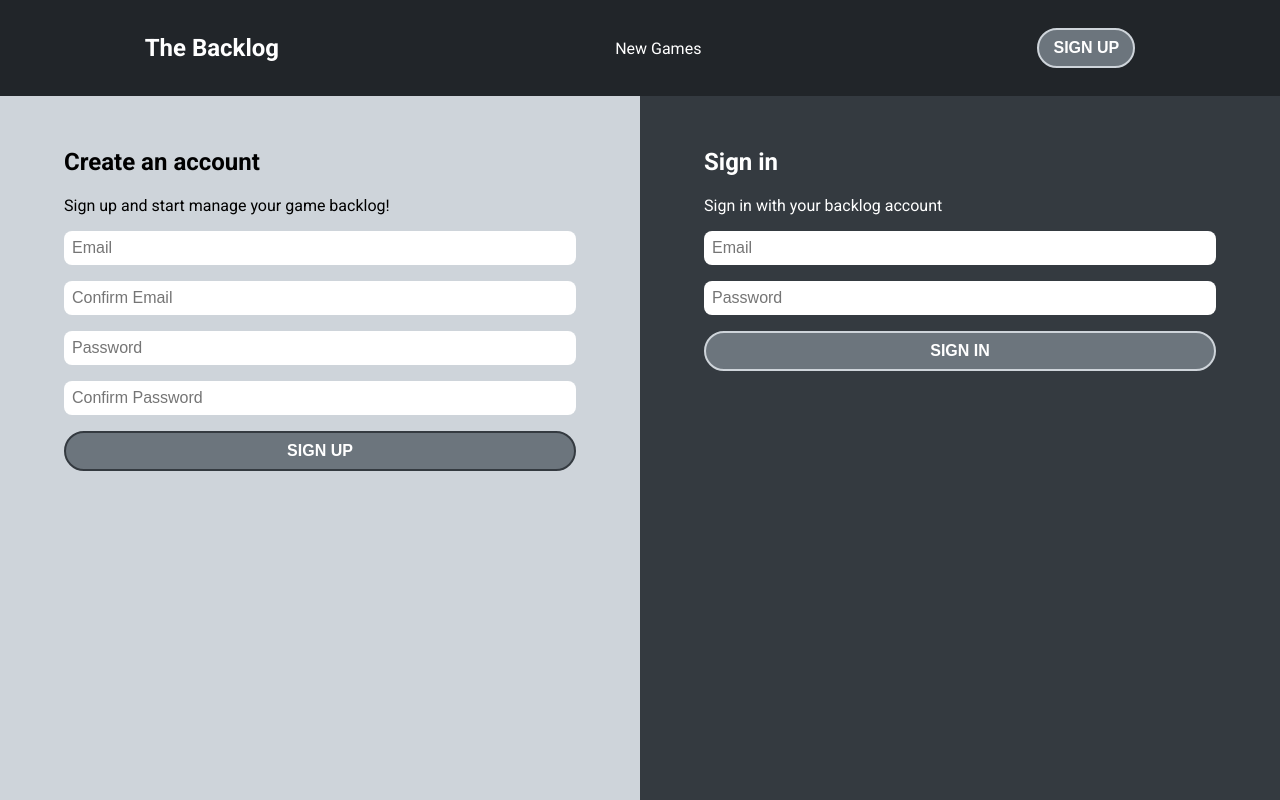
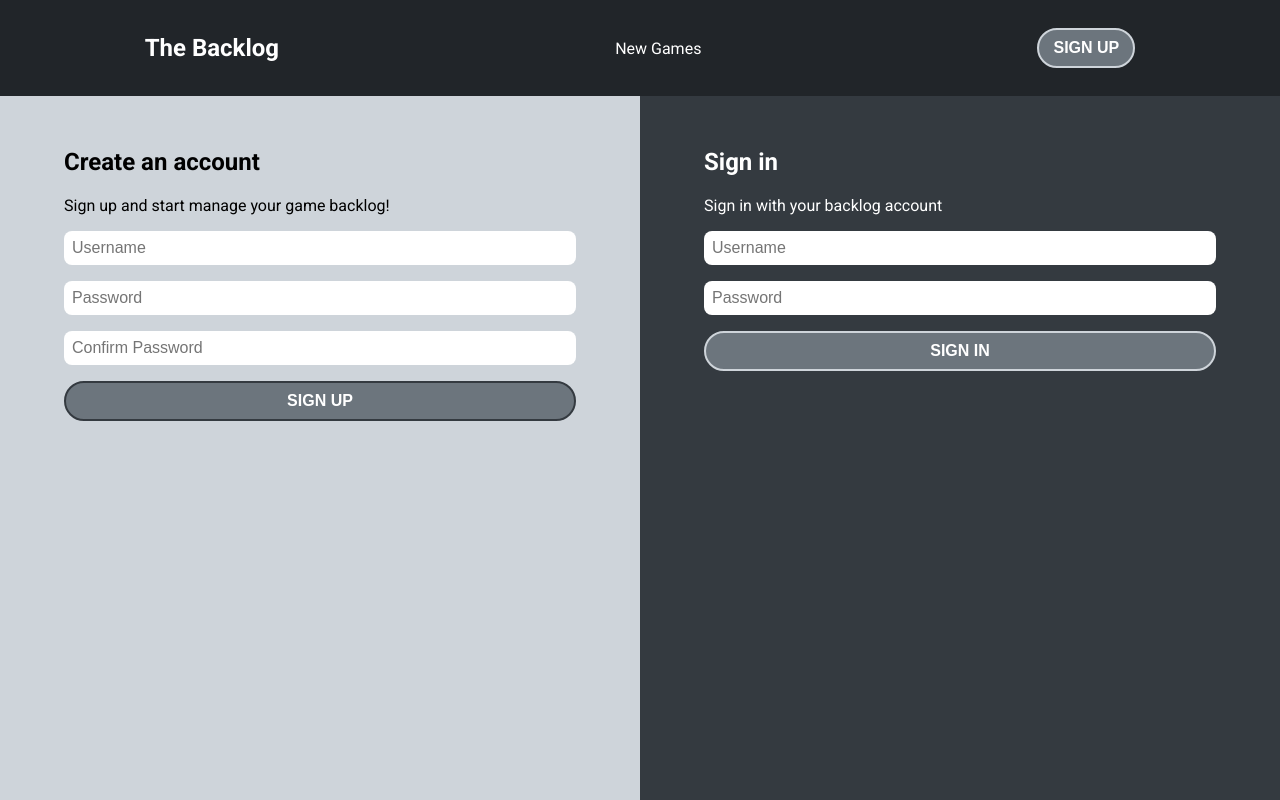
Before and after one commit to tommicasti/TheBacklog, a React (Create React App) app in the folder frontend/: page /signup in a window 1280 px wide. Built offline with nearby package versions, Linux system fonts and the light colour scheme.

Commit message:
Change from email to username as method for signup/in

```diff
--- a/frontend/src/components/Login.tsx
+++ b/frontend/src/components/Login.tsx
@@ -16,7 +16,7 @@ export default function Login() {
                     'Content-Type': 'application/json',
                 },
                 body: JSON.stringify({
-                    Username: (e.target as HTMLFormElement).emailSignIn.value,
+                    Username: (e.target as HTMLFormElement).usernameSignIn.value,
                     Password: (e.target as HTMLFormElement).passwordSignIn.value,
                 }),
             });
@@ -36,7 +36,7 @@ export default function Login() {
             <h2>Sign in</h2>
             <p>Sign in with your backlog account</p>
             <form id="signin-form" className="form" onSubmit={e => loginUser(e)}>
-                <input type="email" name="emailSignIn" placeholder="Email" required />
+                <input type="text" name="usernameSignIn" placeholder="Username" required />
                 <input type="password" name="passwordSignIn" placeholder="Password" required />
                 <button type="submit" className="standard-button"><span>Sign In</span></button>
             </form>
--- a/frontend/src/components/Register.tsx
+++ b/frontend/src/components/Register.tsx
@@ -27,19 +27,14 @@ export default function Register() {
 
     const validateForm = (e: React.FormEvent) => {
         e.preventDefault();
-        const email = (e.target as HTMLFormElement).emailSignUp.value;
-        const confirmEmail = (e.target as HTMLFormElement).confirmEmail.value;
+        const username = (e.target as HTMLFormElement).usernameSignUp.value;
         const password = (e.target as HTMLFormElement).passwordSignUp.value;
         const confirmPassword = (e.target as HTMLFormElement).confirmPassword.value;
 
-        if(email === confirmEmail){
-            if(password === confirmPassword){
-                registerUser(email, password)
-            }else{
-                alert("Passwords don't match");
-            }
+        if(password === confirmPassword){
+            registerUser(username, password)
         }else{
-            alert("Emails don't match");
+            alert("Passwords don't match");
         }
     }
 
@@ -48,8 +43,7 @@ export default function Register() {
             <h2>Create an account</h2>
             <p>Sign up and start manage your game backlog!</p>
             <form id="signup-form" className="form" onSubmit={e => validateForm(e)}>
-                <input type="email" name="emailSignUp" placeholder="Email" required />
-                <input type="email" name="confirmEmail" placeholder="Confirm Email" required />
+                <input type="text" name="usernameSignUp" placeholder="Username" required />
                 <input type="password" name="passwordSignUp" placeholder="Password" required />
                 <input type="password" name="confirmPassword" placeholder="Confirm Password" required />
                 <button type="submit" className="standard-button dark-border"><span>Sign Up</span></button>
```
